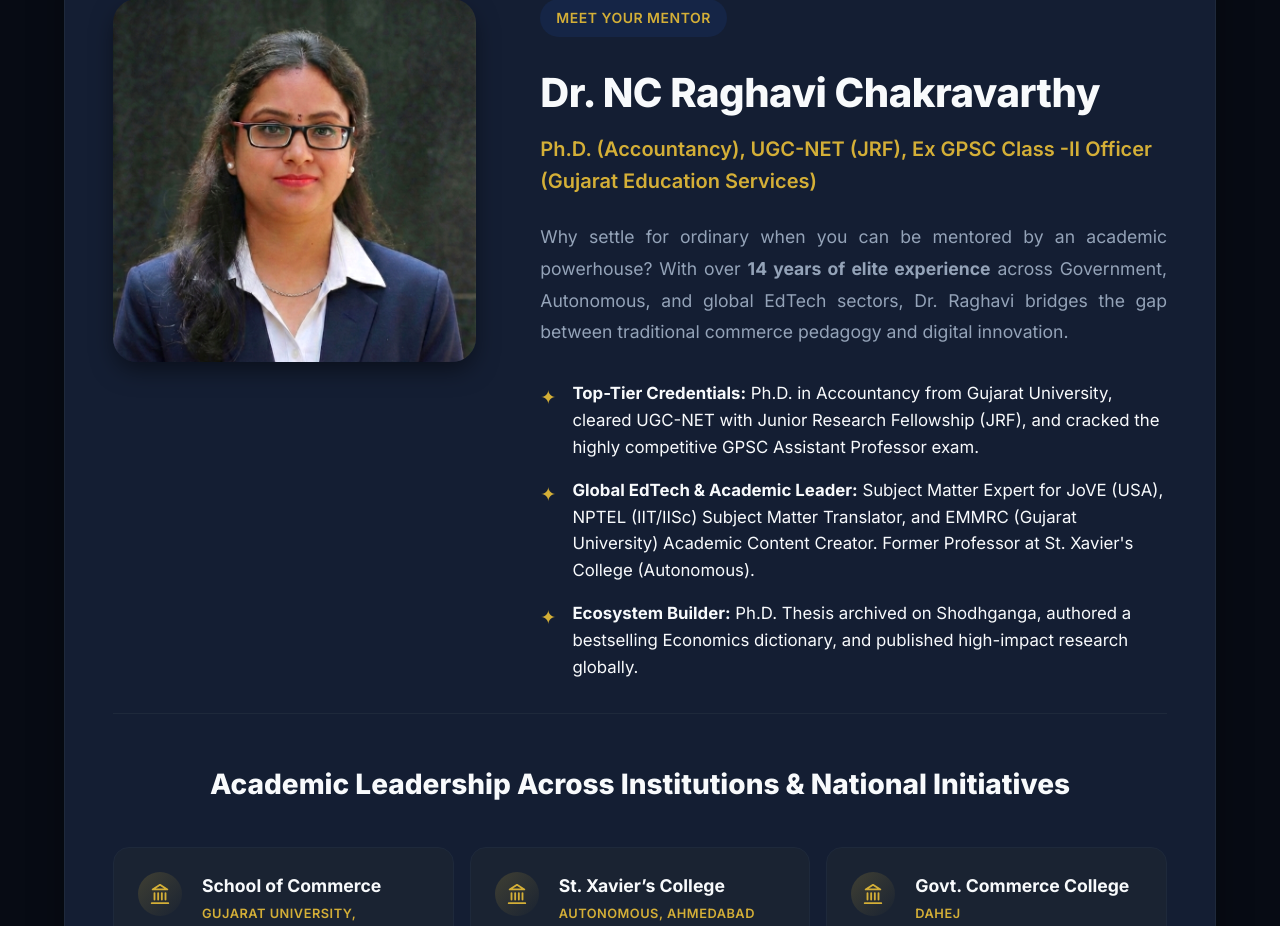
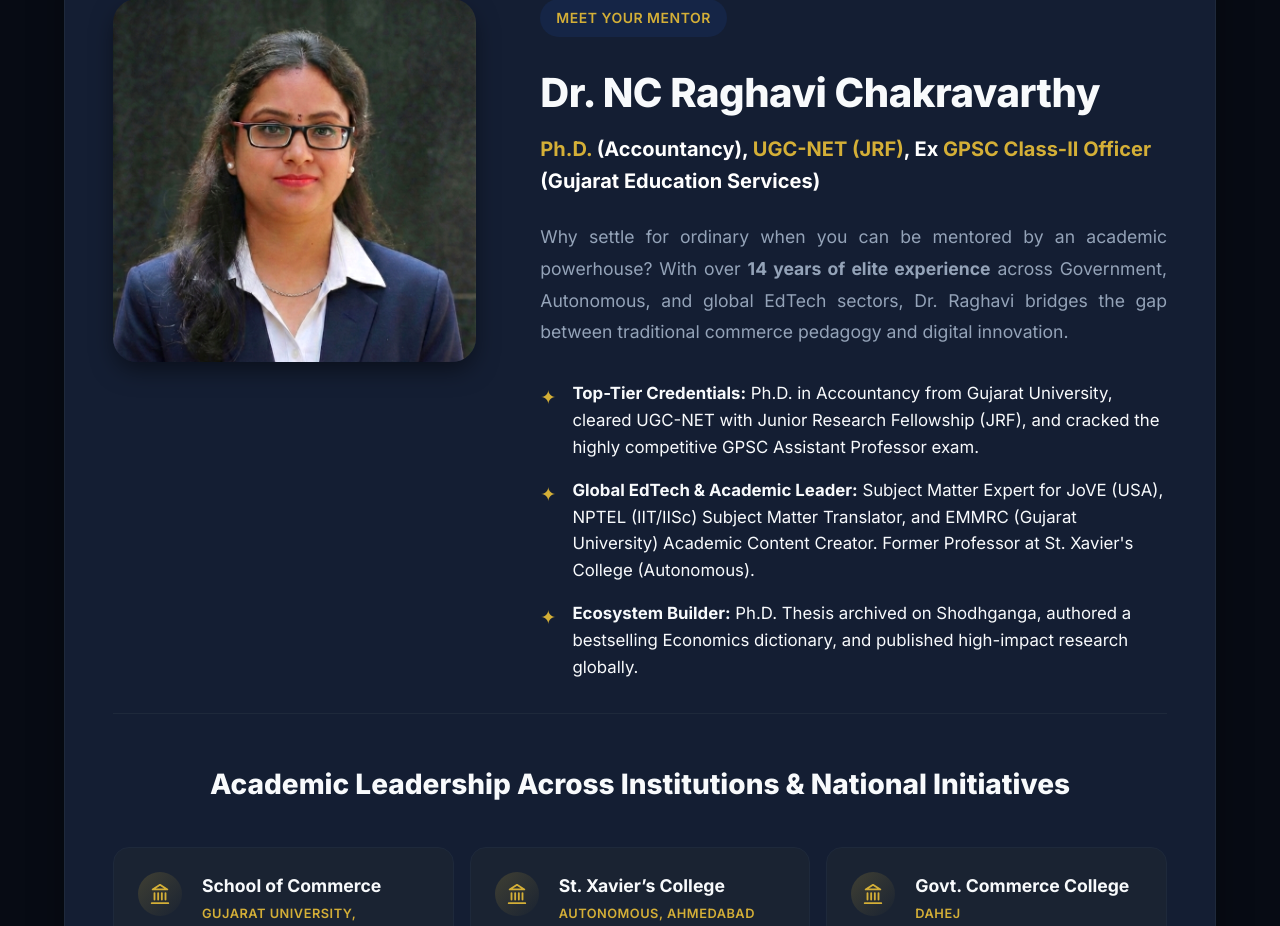
Before and after one commit to NCRaghavi/Raghavi, a React (Vite) app: page / in a window 1280 px wide. Shown: the part 2360-3286 px from the top of the page. Built offline with nearby package versions, Linux system fonts and the light colour scheme.

Commit message:
Highlight key achievements in founder credentials line

```diff
--- a/src/components/Home.jsx
+++ b/src/components/Home.jsx
@@ -354,7 +354,7 @@ export default function Home() {
           <div className="founder-content" style={{ flex: '2 1 500px' }}>
             <span className="badge" style={{ marginBottom: '1.5rem' }}>Meet Your Mentor</span>
             <h2 style={{ fontSize: '2.5rem', fontWeight: 800, marginBottom: '0.5rem', letterSpacing: '-0.5px' }}>Dr. NC Raghavi Chakravarthy</h2>
-            <h3 style={{ fontSize: '1.25rem', color: 'var(--accent-color)', fontWeight: 600, marginBottom: '1.5rem', textAlign: 'left' }}>Ph.D. (Accountancy), UGC-NET (JRF), Ex GPSC Class -II Officer (Gujarat Education Services)</h3>
+            <h3 style={{ fontSize: '1.25rem', color: '#ffffff', fontWeight: 700, marginBottom: '1.5rem', textAlign: 'left' }}><span style={{ color: 'var(--accent-color)' }}>Ph.D.</span> (Accountancy), <span style={{ color: 'var(--accent-color)' }}>UGC-NET (JRF)</span>, Ex <span style={{ color: 'var(--accent-color)' }}>GPSC Class-II Officer</span> (Gujarat Education Services)</h3>
 
             <p style={{ color: 'var(--text-secondary)', fontSize: '1.1rem', marginBottom: '2rem', lineHeight: 1.8, textAlign: 'justify' }}>
               Why settle for ordinary when you can be mentored by an academic powerhouse? With over <strong>14 years of elite experience</strong> across Government, Autonomous, and global EdTech sectors, Dr. Raghavi bridges the gap between traditional commerce pedagogy and digital innovation.
```
